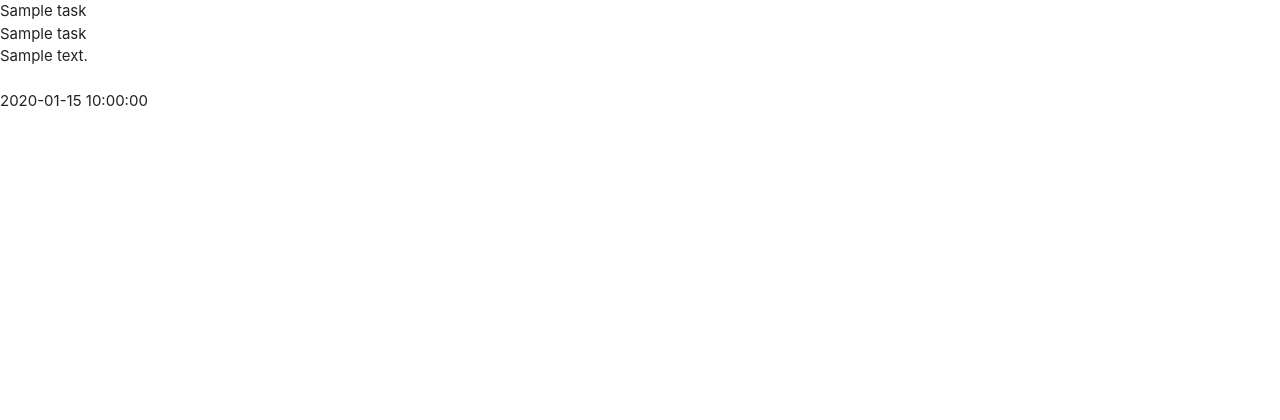
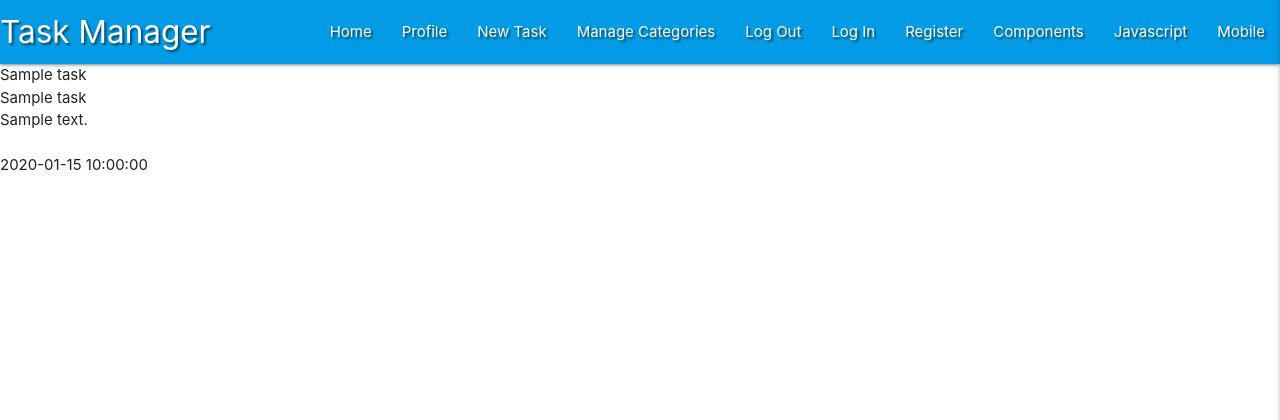
Before and after one commit to fene20/flask-task-manager-project, a Flask app: page / in a window 1280 px wide. Shown: the top 420 px of the page. Run offline with Flask 2, Linux system fonts and the light colour scheme; a database or web service that is not in the repository returns one stand-in record (values such as "Sample title"); some libraries are stand-ins or nearby versions.

Commit message:
Add Materialize Navbar and Sidenav

```diff
--- a/static/css/style.css
+++ b/static/css/style.css
@@ -0,0 +1,3 @@
+.text-shadow {
+    text-shadow: 2px 2px 2px rgba(0, 0, 0, 0.5);
+}
--- a/static/js/script.js
+++ b/static/js/script.js
@@ -0,0 +1,21 @@
+
+/*
+    jQuery for MaterializeCSS initialization
+*/
+
+$(document).ready(function () {
+    $(".sidenav").sidenav({edge: "right"});
+});
+
+
+
+
+
+/*
+    vanilla JavaScript for MaterializeCSS initialization
+*/
+
+// document.addEventListener('DOMContentLoaded', function () {
+//     let sidenavs = document.querySelectorAll(".sidenav");
+//     let sidenavsInstance = M.Sidenav.init(sidenavs, {edge: "right"});
+// });
--- a/templates/base.html
+++ b/templates/base.html
@@ -1,18 +1,58 @@
 <!DOCTYPE html>
 <html lang="en">
+
 <head>
     <meta charset="UTF-8">
     <meta http-equiv="X-UA-Compatible" content="IE=edge">
     <meta name="viewport" content="width=device-width, initial-scale=1.0">
     <link rel="stylesheet" href="https://cdnjs.cloudflare.com/ajax/libs/font-awesome/5.15.3/css/all.min.css"
-        integrity="sha512-iBBXm8fW90+nuLcSKlbmrPcLa0OT92xO1BIsZ+ywDWZCvqsWgccV3gFoRBv0z+8dLJgyAHIhR35VZc2oM/gI1w==" crossorigin="anonymous" referrerpolicy="no-referrer" type="text/css"/>
-    <link rel="stylesheet" href="https://cdnjs.cloudflare.com/ajax/libs/materialize/1.0.0/css/materialize.min.css" type="text/css">
+        integrity="sha512-iBBXm8fW90+nuLcSKlbmrPcLa0OT92xO1BIsZ+ywDWZCvqsWgccV3gFoRBv0z+8dLJgyAHIhR35VZc2oM/gI1w=="
+        crossorigin="anonymous" referrerpolicy="no-referrer" type="text/css" />
+    <link rel="stylesheet" href="https://cdnjs.cloudflare.com/ajax/libs/materialize/1.0.0/css/materialize.min.css"
+        type="text/css">
     <link rel="stylesheet" href="{{ url_for('static', filename='css/style.css') }}" type="text/css">
     {% block styles %}
     {% endblock %}
     <title>Task Manager</title>
 </head>
+
 <body>
+
+    <header>
+        <!-- top navbar -->
+        <nav class="nav-extended text-shadow light-blue darken-1">
+            <div class="nav-wrapper">
+                <a href="#!" class="brand-logo">Task Manager</a>
+                <a href="#" data-target="mobile-demo" class="sidenav-trigger right"><i class="fas fa-bars"></i></a>
+                <ul class="right hide-on-med-and-down">
+                    <li><a href="{{ url_for('get_tasks') }}">Home</a></li>
+                    <li><a href="#">Profile</a></li>
+                    <li><a href="#">New Task</a></li>
+                    <li><a href="#">Manage Categories</a></li>
+                    <li><a href="#">Log Out</a></li>
+                    <li><a href="#">Log In</a></li>
+                    <li><a href="#">Register</a></li>
+                    <li><a href="badges.html">Components</a></li>
+                    <li><a href="collapsible.html">Javascript</a></li>
+                    <li><a href="mobile.html">Mobile</a></li>
+                </ul>
+            </div>
+        </nav>
+
+        <!-- mobile sidenav -->
+        <ul class="sidenav" id="mobile-demo">
+            <li>
+                <h4 class="center-align light-blue-text text-darken 4">Task Manager</h4>
+            </li>
+            <li><a href="{{ url_for('get_tasks') }}">Home</a></li>
+            <li><a href="#">Profile</a></li>
+            <li><a href="#">New Task</a></li>
+            <li><a href="#">Manage Categories</a></li>
+            <li><a href="#">Log Out</a></li>
+            <li><a href="#">Log In</a></li>
+            <li><a href="#">Register</a></li>
+        </ul>
+    </header>
 
     {% block content %}
     {% endblock %}
@@ -24,4 +64,5 @@
     {% block scripts %}
     {% endblock %}
 </body>
+
 </html>
```
